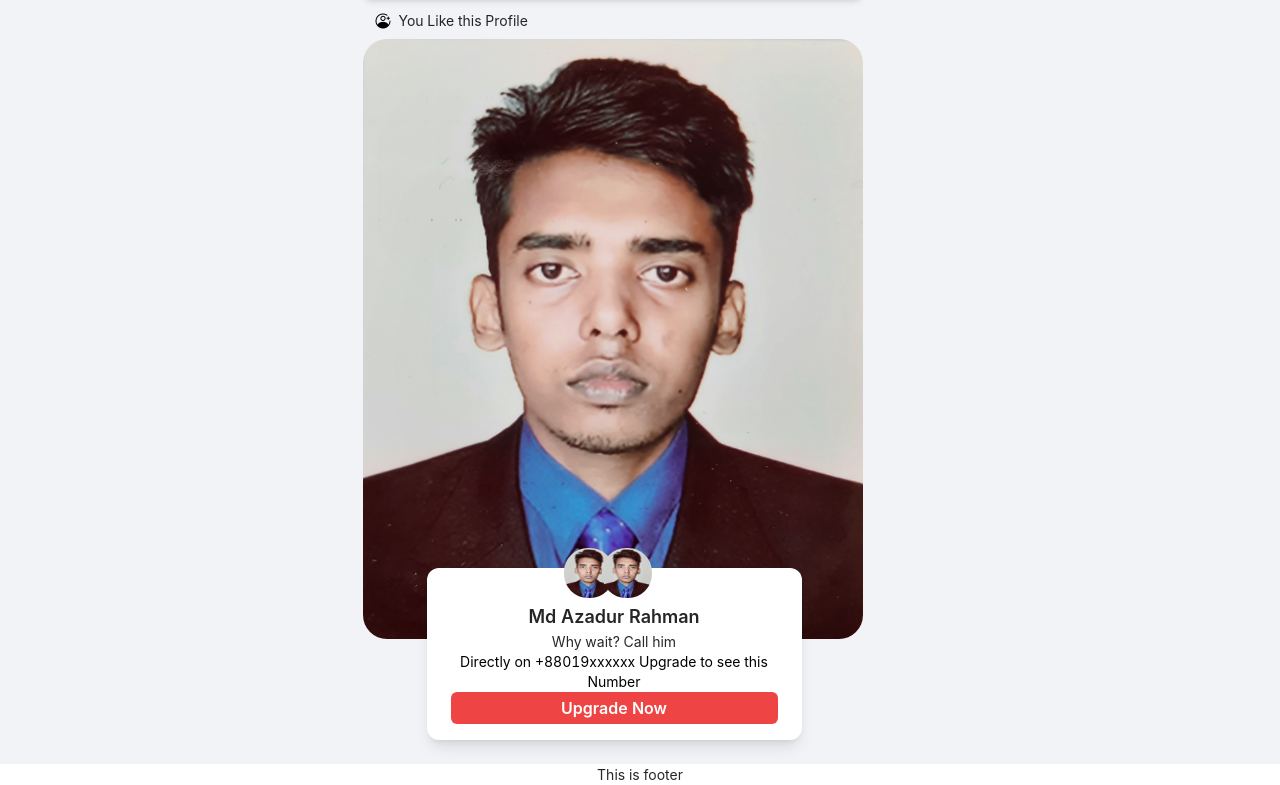
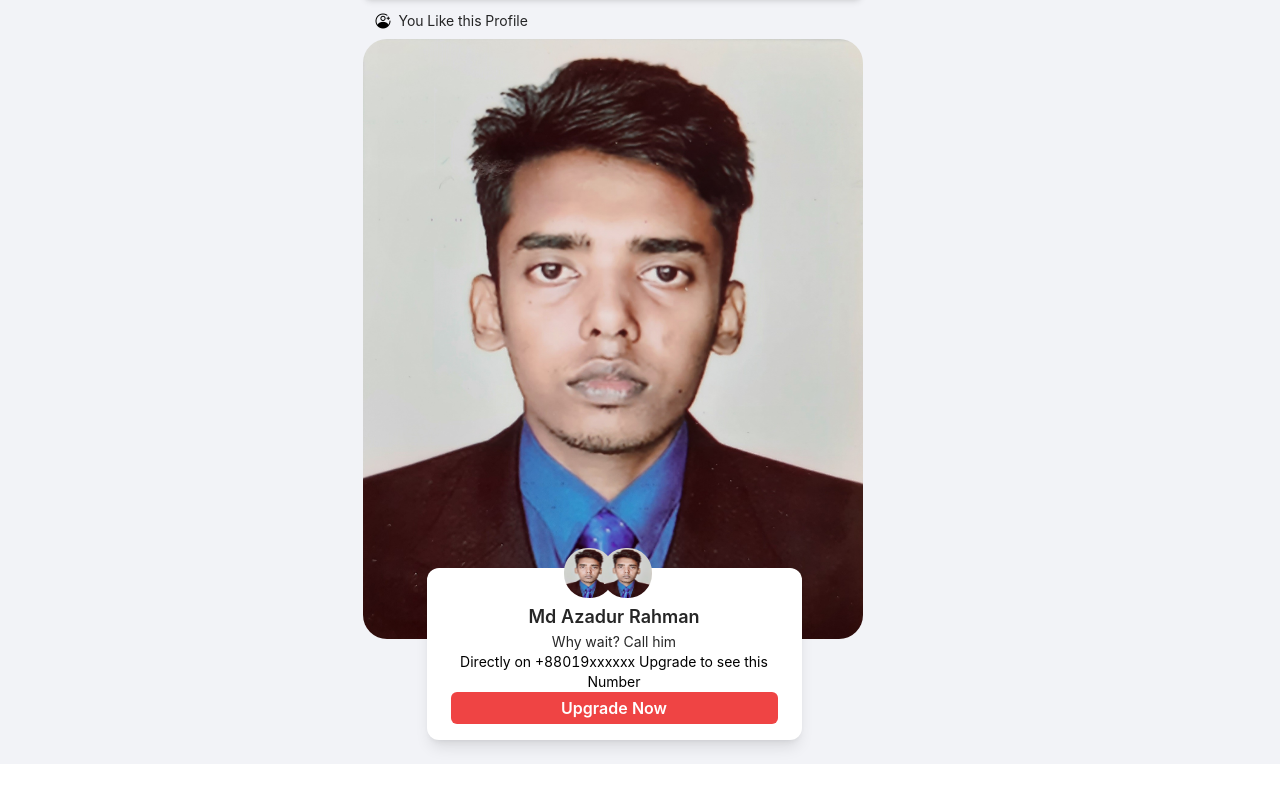
Before and after one commit to iazadur/bebaha, a Next.js app: page / in a window 1280 px wide. Shown: the part 1808-2593 px from the top of the page. After the commit the page ends 2572 px from the top, so only its background shows below. Built offline with nearby package versions, Linux system fonts and the light colour scheme.

Commit message:
today work finish

```diff
--- a/components/Layout/Layout.js
+++ b/components/Layout/Layout.js
@@ -1,6 +1,5 @@
 import React from 'react';
 import Asidebar from '../Asidebar/Asidebar';
-import Footer from '../Footer/Footer';
 import Nav from '../Nav/Nav';
 import 'antd/dist/antd.css';
 import RightSideBar from '../RightSideBar/RightSideBar';
@@ -19,12 +18,11 @@ const Layout = ({ children }) => {
                     </div>
                 </div>
             </div>
-            <div className="container mx-auto">
+
                 <div className="fixed bottom-0 left-0">
                     <Image className='' width="80" src="/img/top.png" height="50" alt="" />
                 </div>
-            </div>
-            <Footer />
+
         </>
     );
 };
```
